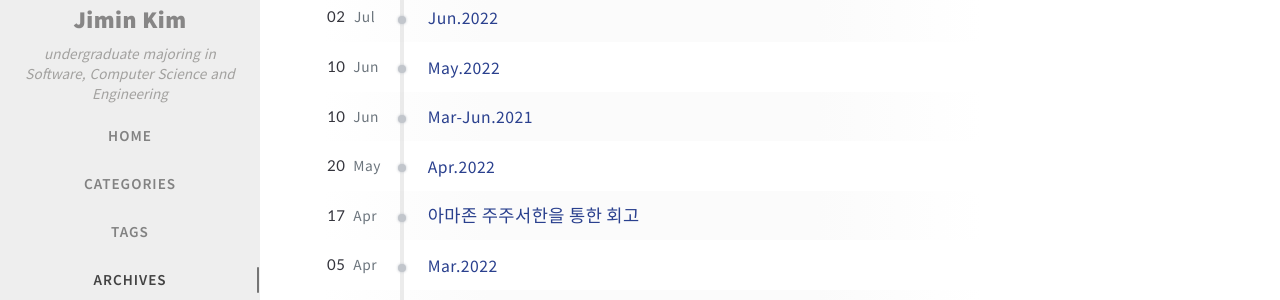
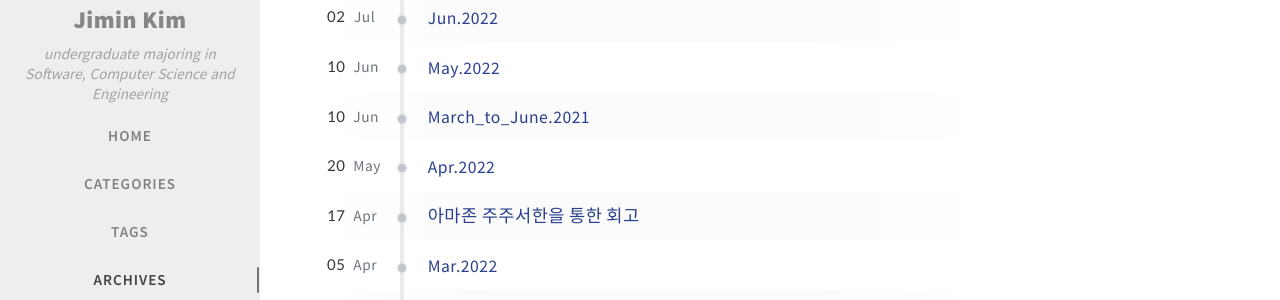
Before and after one commit to jimin-kiim/jimin-kiim.github.io, a Jekyll site: the page built from _tabs/archives.md, in a window 1280 px wide and 900 px high, scrolled down 466 px. Shown: the part 154-454 px from the top of the window. Built offline with Jekyll 4.4.1, drawn with Linux system fonts in a browser that asks for light colours; comment, search, counter and statistics services are not loaded.

Commit message:
Fix: trial for fixing html proofer error

```diff
--- a/_posts/2021-06-16-Mar_to_Jun.2021.md
+++ b/_posts/2021-06-16-Mar_to_Jun.2021.md
@@ -1,5 +1,5 @@
 ---
-title: Mar-Jun.2021
+title: March_to_June.2021
 author: jimin
 date: 2022-06-10 22:37:00 09:00
 categories: [Blogging, Quarterly]
@@ -23,6 +23,7 @@ tags: ["2021"]
 - 언어가 영어인 영화 많이 보고 명대사 많이 찾아 읽기
 - 영어 스터디 단어(922개)
 - 개인적으로 더 외운 단어(415개)
+
 ## 프랑스어
 - babbel로 문법 진도 빠르게 나가고
 - duolingo로 연습 문제 많이 풀면서 익히고 발음 연습(4월 21일부터 6월 15일(현재)까지 56일간 매일 하루 한 시간 이상)
@@ -31,10 +32,12 @@ tags: ["2021"]
 - 지역 도서관 독서 동아리 6회 참여(14시간)
 - 완독 못하더라도 일단 많이 읽고 생각하고 글쓰기
 - 완독(15권)
+
 ## 희망 전공 외 과목 개론 듣기
 - KMOOC 니체 읽기 완강
 - KMOOC 경제학 들어가기 완강
 - Coursera 심리학 개론 완강
+
 - Coursera 음식과 건강 수강
 ## 코딩
 - Sololearn 웹사이트로 C언어 전반부 복습 후반부 예습
@@ -42,6 +45,7 @@ tags: ["2021"]
 - 피로그래밍 코딩 테스트 공부+ 제출
 - KMOOC 인공지능을 위한 자료구조와 알고리즘 강의 조금.. 수강
 - 책<실생활 문제로 접근하는 자료구조와 알고리즘> 예제, 과제 문제 풀어서 GITHUB에 올리기
+
 ## 봉사활동
 ![Desktop View](https://github.com/user-attachments/assets/f01fb144-2f1d-4f1a-ac45-5be1335f11c6){: width="700" .normal}
 
```
